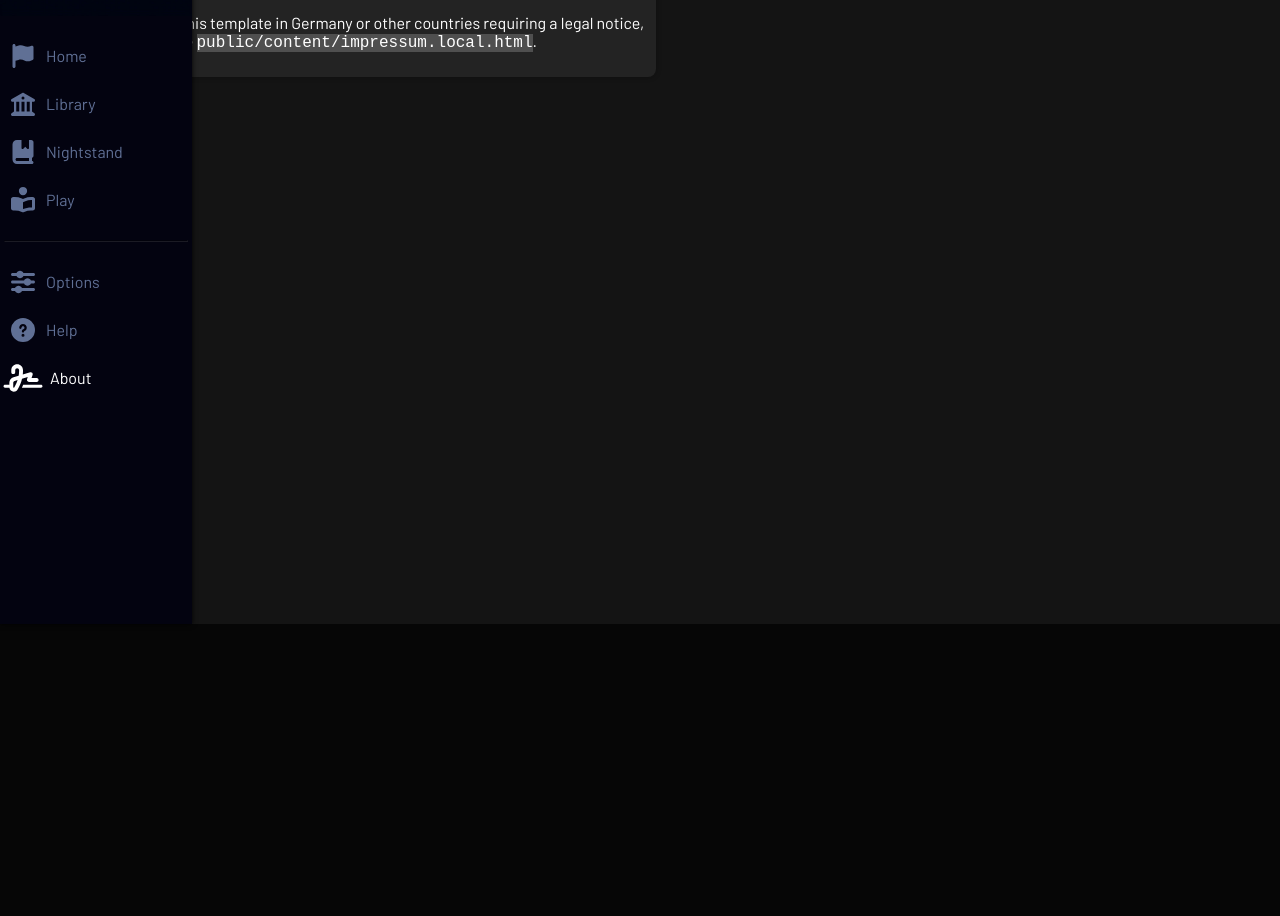
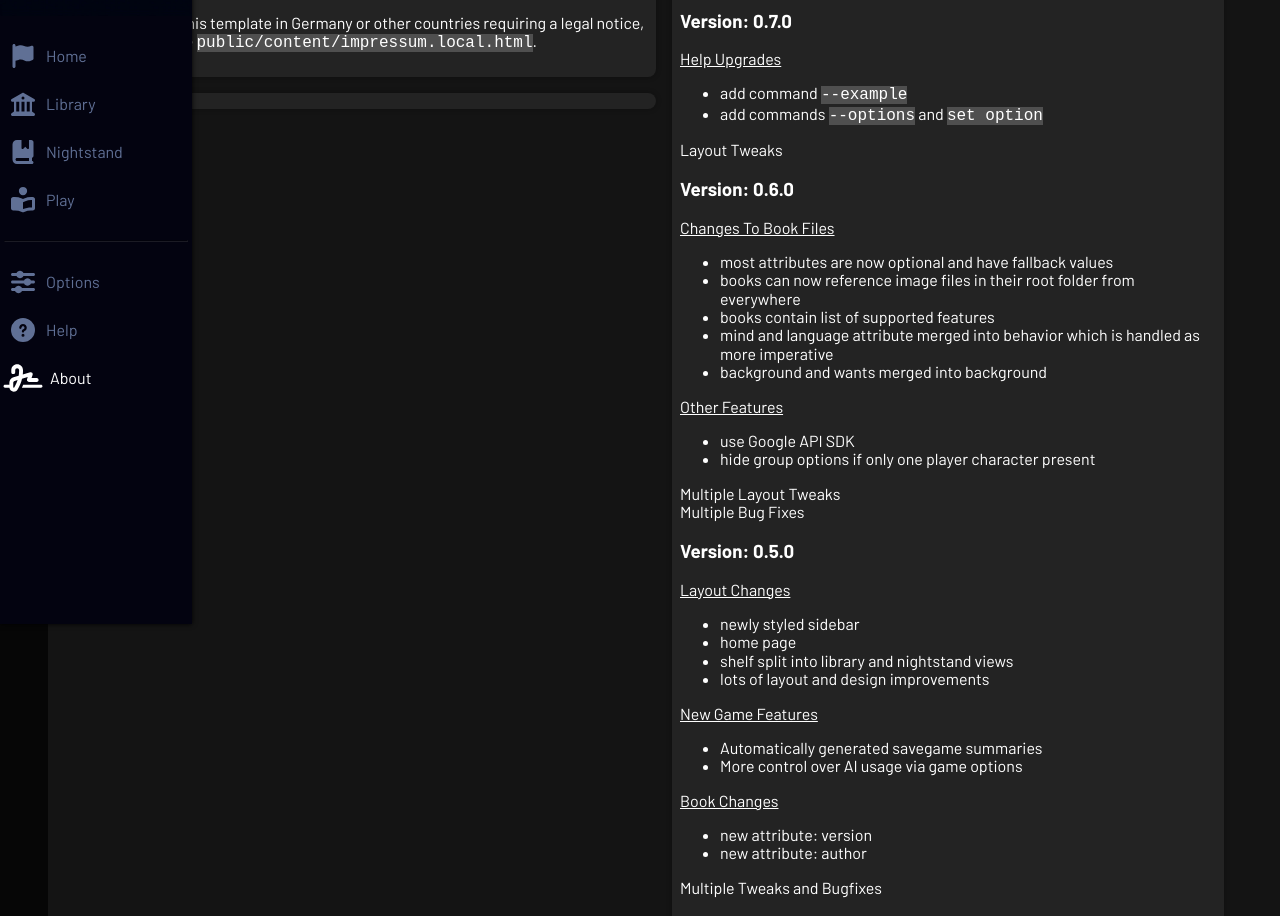
Before and after one commit to AlphaOrange/Morpheus, a Vue app: page /about in a window 1280 px wide. Shown: the part 176-1092 px from the top of the page. Before the commit the page ends 800 px from the top, so only its background shows below. Built offline with nearby package versions, Linux system fonts and the light colour scheme; no server answers.

Commit message:
replace supports.yaml with versions.yaml that also contains changelog, show changelog in About View

```diff
--- a/src/components/BookPreview.vue
+++ b/src/components/BookPreview.vue
@@ -51,8 +51,8 @@
 
 <script setup>
 import { computed } from 'vue'
-import { genericImg, bookImg, checkSupported } from '@/helpers/utils'
-import supportsData from '@/data/supports.yaml'
+import { genericImg, bookImg, checkSupported, features } from '@/helpers/utils'
+
 const props = defineProps({
   book: {
     type: Object,
@@ -93,8 +93,8 @@ const supported = computed(() => {
 })
 
 const featureDescription = (feature) => {
-  if (feature in supportsData.features) {
-    return supportsData.features[feature]
+  if (feature in features) {
+    return features[feature]
   } else {
     return ''
   }
--- a/src/data/supports.yaml
+++ /dev/null
@@ -1,10 +0,0 @@
-# Version Requirements for Savegames
-# required: which version of Morpheus needs to be supported to run
-# fullSupport: which version of Morpheus needs to be supported for all current Morpheus features to work?
----
-required: '>=0.4.0'
-fullSupport: '>=0.6.0'
-features:
-  maps: Move durations depend on distance and terrain
-  move: Visit different places
-  talk: Have conversations with NPCs
--- /dev/null
+++ b/src/data/versions.yaml
@@ -0,0 +1,65 @@
+# Version Overview
+---
+features:
+  maps: Move durations depend on distance and terrain
+  move: Visit different places
+  talk: Have conversations with NPCs
+versions:
+  - version: 0.7.0
+    updates: |-
+      **Help Upgrades**
+      - add command `--example`
+      - add commands `--options` and `set option`
+
+      Layout Tweaks
+    features: [maps, move, talk]
+    fullSupport: 0.6.0
+    minSupport: 0.4.0
+  - version: 0.6.0
+    updates: |-
+      **Changes To Book Files**
+      - most attributes are now optional and have fallback values
+      - books can now reference image files in their root folder from everywhere
+      - books contain list of supported features
+      - mind and language attribute merged into behavior which is handled as more imperative
+      - background and wants merged into background
+
+      **Other Features**
+      - use Google API SDK
+      - hide group options if only one player character present
+
+      Multiple Layout Tweaks
+      Multiple Bug Fixes
+    features: [maps, move, talk]
+    fullSupport: 0.6.0
+    minSupport: 0.4.0
+  - version: 0.5.0
+    updates: |-
+      **Layout Changes**
+      - newly styled sidebar
+      - home page
+      - shelf split into library and nightstand views
+      - lots of layout and design improvements
+
+      **New Game Features**
+      - Automatically generated savegame summaries
+      - More control over AI usage via game options
+
+      **Book Changes**
+      - new attribute: version
+      - new attribute: author
+
+      Multiple Tweaks and Bugfixes
+    features: [maps, move, talk]
+    fullSupport: 0.5.0
+    minSupport: 0.4.0
+  - version: 0.4.0
+    updates: |-
+      Initial alpha release. This version is the first fully playable, accompanied with a fleshed out example book (interactive story content), although very limited in possible actions. This version supports:
+      - Choosing book and characters
+      - Visit different places
+      - Talk to NPC
+      - Save books during play in one single save slot
+    features: [maps, move, talk]
+    fullSupport: 0.4.0
+    minSupport: 0.4.0
--- a/src/helpers/utils.js
+++ b/src/helpers/utils.js
@@ -377,15 +377,20 @@ export function getHelpData(topic) {
   return helpData[topic] || fallback
 }
 
-// ----- Versioning + Compatibility -----
+// ----- Version + Compatibility Info -----
 
-import supportsData from '@/data/supports.yaml'
+import versionData from '@/data/versions.yaml'
 export function checkSupported(version) {
-  if (semver.satisfies(version, supportsData.fullSupport)) {
+  const info = versionData.versions[0]
+  if (semver.satisfies(version, info.fullSupport)) {
     return 'full'
-  } else if (semver.satisfies(version, supportsData.required)) {
+  } else if (semver.satisfies(version, info.minSupport)) {
     return 'min'
   } else {
     return 'unsupported'
   }
 }
+export const features = versionData.features
+export const changelog = versionData.versions
+  .map((v) => `### Version: ${v.version}\n\n${v.updates}`)
+  .join('\n\n')
--- a/src/views/TheAboutView.vue
+++ b/src/views/TheAboutView.vue
@@ -6,11 +6,17 @@
       Version: {{ version }}
     </template>
     <template #leftSlot>
-      <div v-html="impressum" class="box"></div>
+      <div class="vertical-center-flex">
+        <div v-html="impressum" class="box"></div>
+        <div v-html="aiAgenda" class="box"></div>
+      </div>
     </template>
     <template #rightSlot>
       <div class="vertical-center-flex">
-        <div v-html="aiAgenda" class="box"></div>
+        <div class="box">
+          <h2>Change Log</h2>
+          <div class="changelog" v-html="renderMarkdown(changelog)"></div>
+        </div>
       </div>
     </template>
   </TheTwoColumnsLayout>
@@ -19,10 +25,22 @@
 <script setup>
 import { computed, ref, onMounted } from 'vue'
 import TheTwoColumnsLayout from '@/layouts/TheTwoColumnsLayout.vue'
+import { changelog } from '@/helpers/utils'
+import MarkdownIt from 'markdown-it'
+const md = new MarkdownIt({
+  html: true,
+  breaks: true,
+  linkify: false,
+  typographer: false,
+})
 
 const version = computed(() => __APP_VERSION__)
 const impressum = ref('')
 const aiAgenda = ref('')
+
+const renderMarkdown = (text) => {
+  return md.render(text || '')
+}
 
 onMounted(async () => {
   try {
@@ -41,4 +59,9 @@ onMounted(async () => {
 })
 </script>
 
-<style scoped></style>
+<style scoped>
+.changelog :deep(strong) {
+  font-weight: normal;
+  text-decoration: underline;
+}
+</style>
```
